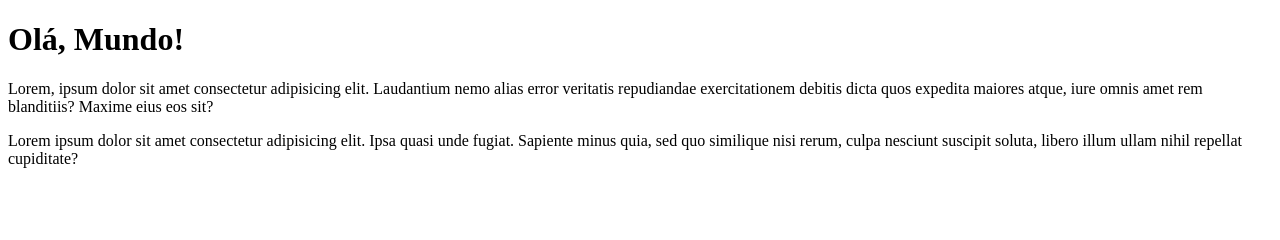
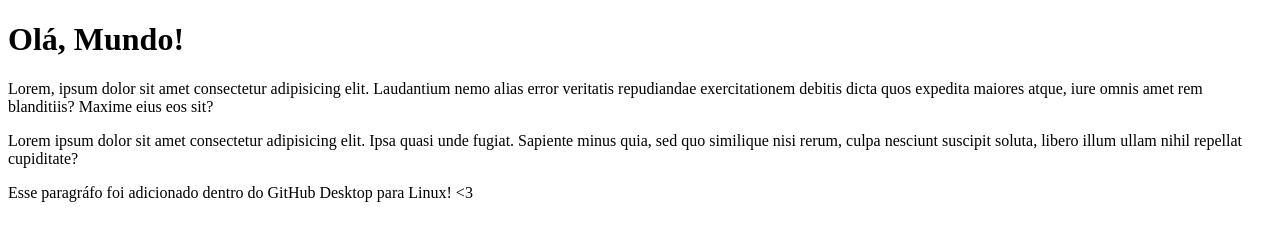
Before and after one commit to DouglasDoCarmo/DouglasDoCarmo, a plain HTML site: page site_exemplo/index.html in a window 1280 px wide. Drawn offline with Linux system fonts and the light colour scheme.

Commit message:
GitHub Desktop Linux

```diff
--- a/site_exemplo/index.html
+++ b/site_exemplo/index.html
@@ -10,6 +10,7 @@
     <h1>Olá, Mundo!</h1>
     <p>Lorem, ipsum dolor sit amet consectetur adipisicing elit. Laudantium nemo alias error veritatis repudiandae exercitationem debitis dicta quos expedita maiores atque, iure omnis amet rem blanditiis? Maxime eius eos sit?</p>
     <p>Lorem ipsum dolor sit amet consectetur adipisicing elit. Ipsa quasi unde fugiat. Sapiente minus quia, sed quo similique nisi rerum, culpa nesciunt suscipit soluta, libero illum ullam nihil repellat cupiditate?</p>
+    <p>Esse paragráfo foi adicionado dentro do GitHub Desktop para Linux! &lt;3</p>
 
 </body>
 </html>
```
